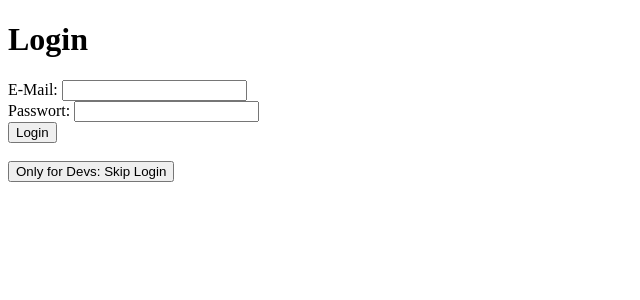
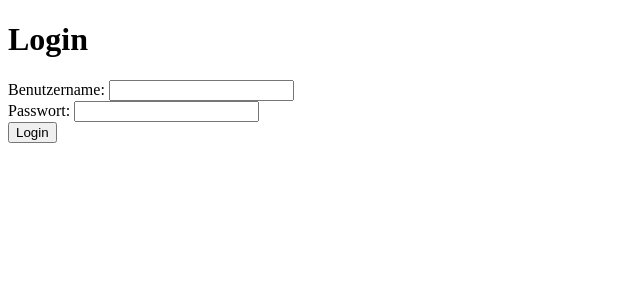
Before and after one commit to IT25A/sem3-se-group-f-hwr-novice, a SvelteKit app: page /login in a window 1280 px wide. Shown: the top 300 px of the page, without its empty margins (0-640 px from the left). Built offline with nearby package versions, Linux system fonts and the light colour scheme; no server answers; the database is empty.

Commit message:
fix: login page cleanup

```diff
--- a/src/routes/login/+page.svelte
+++ b/src/routes/login/+page.svelte
@@ -1,11 +1,7 @@
-<script>
-    import { goto } from '$app/navigation';
-</script>
-
 <h1>Login</h1>
 
 <form method="POST">
-    <label for="username">E-Mail: </label>
+    <label for="username">Benutzername: </label>
     <input
             id="username"
             name="username"
@@ -26,15 +22,6 @@
     <br>
 
     <button type="submit">Login</button>
-
-    <br>
-    <br>
-
-    <!--Achtung: Den "Produktionsbutton" bei erfolgreicher Login-Implementierung wieder entfernen!!! -->
-
-    <button type="button" onclick={() => goto('/dashboard')}>
-        Only for Devs: Skip Login
-    </button>
 </form>
 
 <style>
```
Lines whose indentation alone changed are shown as unchanged.
